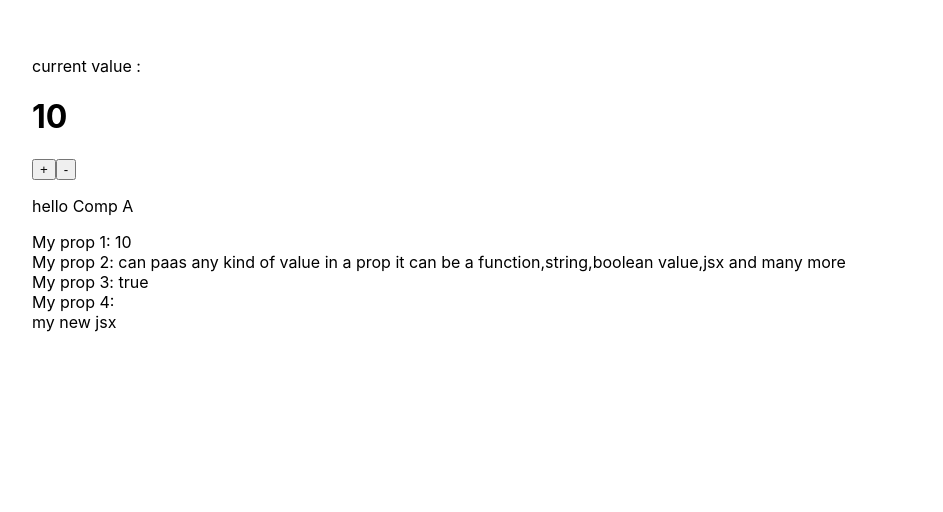
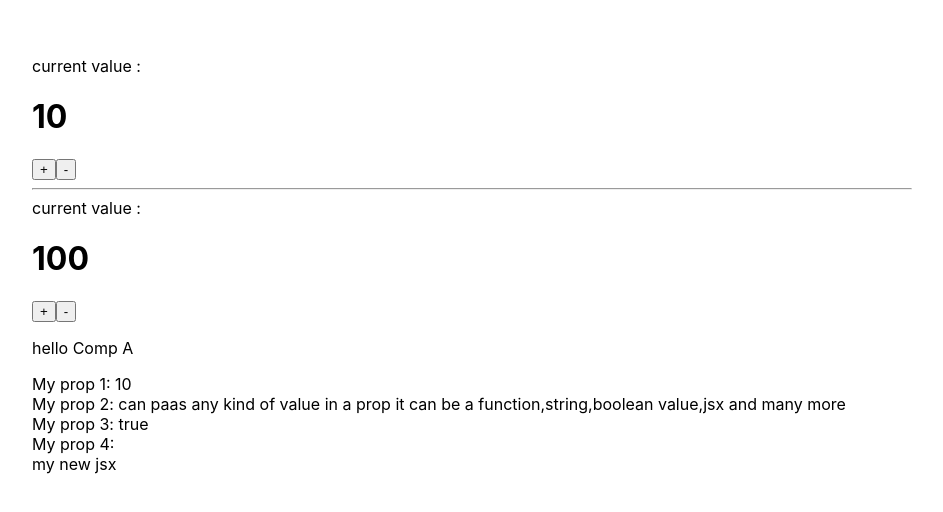
Before and after one commit to Ambitiousparam/learning-nextjs, a Next.js app: page / in a window 1280 px wide. Shown: the part 144-656 px from the top of the page, without its empty margins (168-1111 px from the left). Built offline with nearby package versions, Linux system fonts and the light colour scheme.

Commit message:
use effect hook

```diff
--- a/pages/index.js
+++ b/pages/index.js
@@ -1,4 +1,4 @@
-import React ,{ useState}from "react";
+import React ,{ useState,useEffect}from "react";
 
 // const ArrowFunction = params =>{
 //   return (
@@ -10,7 +10,12 @@ import React ,{ useState}from "react";
 //   )
 // }
 
+//use {}in props if you are sending a single props but for sending multiple props use the normal paranthesis or you can use any keyword for example(props or myprops or any word of your choice)
+
 function CompA(allprops){
+useEffect(()=>{
+console.log("compa use effect");
+  },[allprops.myProp1])//can also use props as a dependency
   return(
     <>
       <p>hello Comp A</p>
@@ -76,6 +81,8 @@ function CompA(allprops){
 
 function Home(){
   const [myValue,setValue] = useState(10);
+  const [myotherValue,setotherValue] = useState(100);
+
     //[valuestate contains array two elements 1 is the state value and 2nd element is the elements through which we can change the state,mutatestate]
   //different methods of accesing the elements of the array
     //const valueState = useState(10);
@@ -84,12 +91,19 @@ function Home(){
   // console.log(valueState)
   // console.log(valueState[0])
   //setvalue can be also used directly with the event handling
-
+ useEffect(()=>{
+   //console.log("use effect called")
+ },[myotherValue]) //the array in use effect function shows the dependency on changing which the function will be called for example: here is "myValue"
+//if the array is empty [] then the use effect function is not depending on anything so it will be called just once after reloading the page
   return(
     <>
       current value : <h1> { myValue } </h1>
       <button onClick= {() => setValue(myValue+1)}>+</button>
       <button onClick={()=>setValue(myValue-1)}>-</button>
+      <hr></hr>
+      current value : <h1> { myotherValue } </h1>
+      <button onClick= {() => setotherValue(myotherValue+1)}>+</button>
+      <button onClick={()=>setotherValue(myotherValue-1)}>-</button>
     <CompA
      myProp1 = {myValue}
      myProp2 = "can paas any kind of value in a prop it can be a function,string,boolean value,jsx and many more"
```
